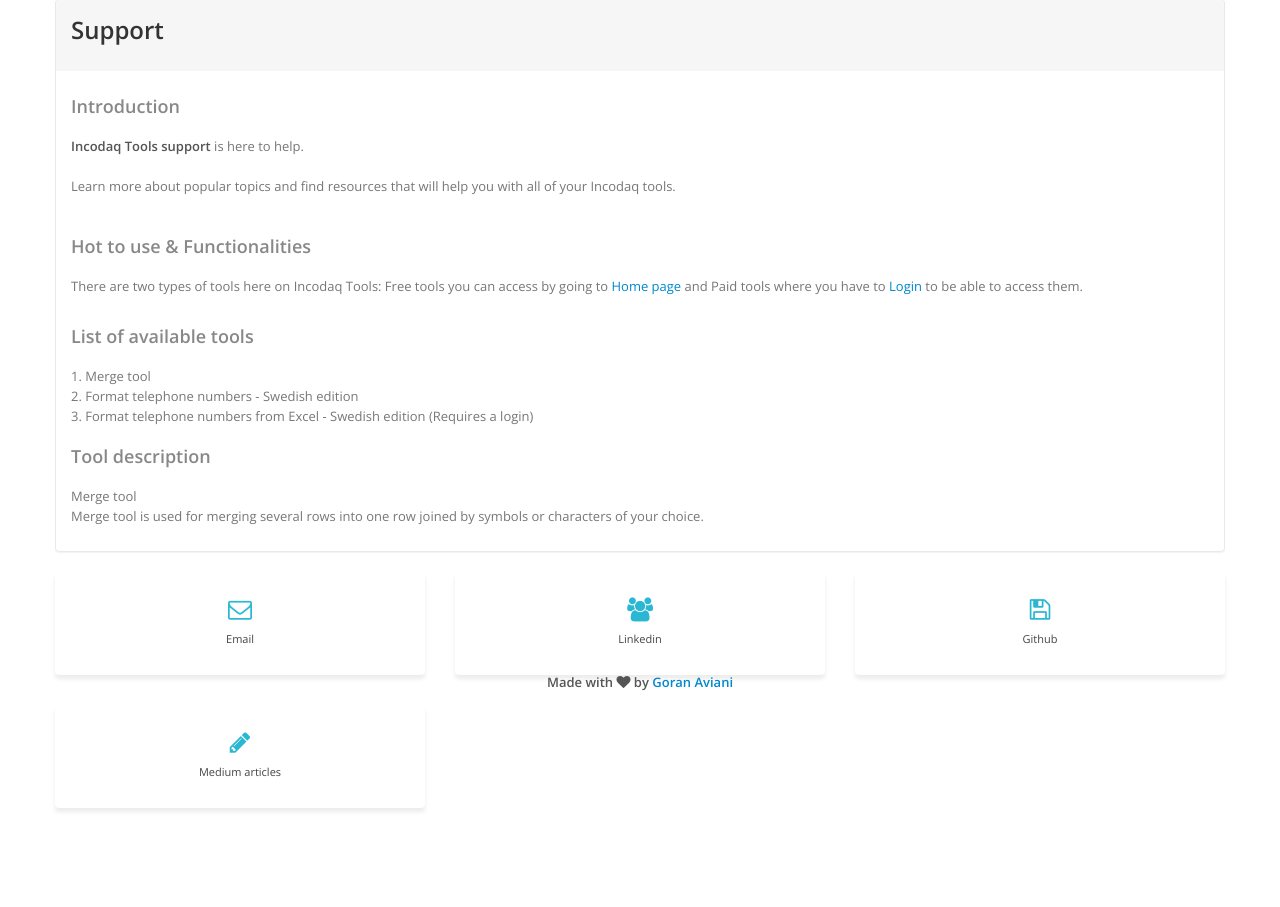
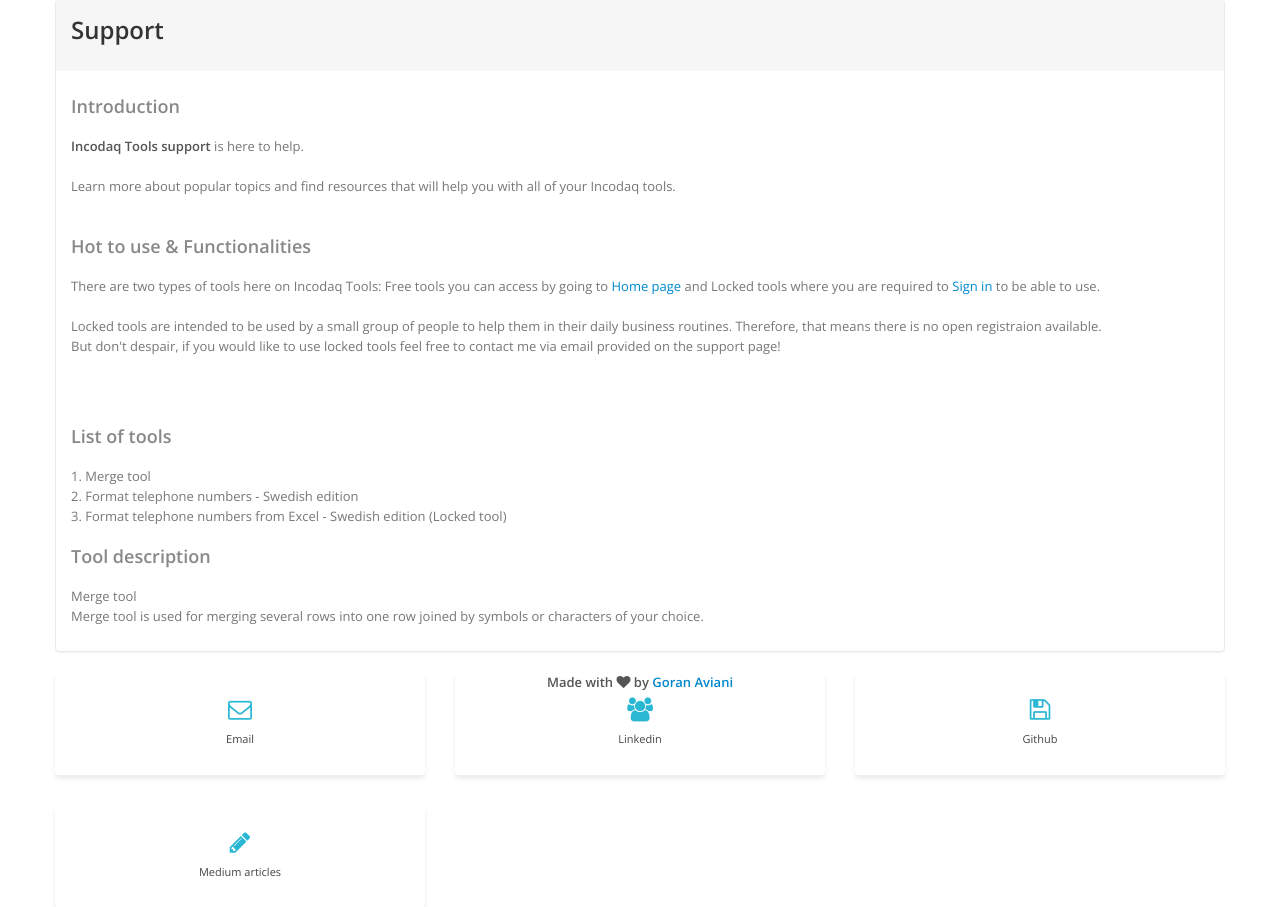
Before and after one commit to GoranAviani/inaivatools, a Django app: page /support/ in a window 1280 px wide. Shown: the part 92-999 px from the top of the page. Before the commit the page ends 903 px from the top, so only its background shows below. Run offline with Django 3.2, Linux system fonts and the light colour scheme; some libraries are stand-ins or nearby versions.

Commit message:
rewrite support

```diff
--- a/templates/otherPages/support.html
+++ b/templates/otherPages/support.html
@@ -24,13 +24,17 @@
                                             <h3>Hot to use & Functionalities</h3>
                                             There are two types of tools here on Incodaq Tools: Free tools you can access by going to
                                             <a href="{% url 'index' %}" class="">Home page</a>
-                                            and Paid tools where you have to <a href="{% url 'login' %}" class=""> Login</a> to be able to access them.
+                                            and Locked tools where you are required to <a href="{% url 'login' %}" class=""> Sign in</a> to be able to use.
                                             <br/><br/>
-                                            <h3>List of available tools</h3>
+                                            Locked tools are intended to be used by a small group of people to help them in their daily business routines. Therefore, that means there is no open registraion available.
+                                            <br/>
+                                            But don't despair, if you would like to use locked tools feel free to contact me via email provided on the support page!                                            <br/><br/>
+                                            <br/><br/>
+                                            <h3>List of tools</h3>
                                             <p>
                                                 1. Merge tool <br/>
                                                 2. Format telephone numbers - Swedish edition<br/>
-                                                3. Format telephone numbers from Excel - Swedish edition (Requires a login)<br/>
+                                                3. Format telephone numbers from Excel - Swedish edition (Locked tool)<br/>
                                             </p>
 
                                             <h3>Tool description</h3>
```
